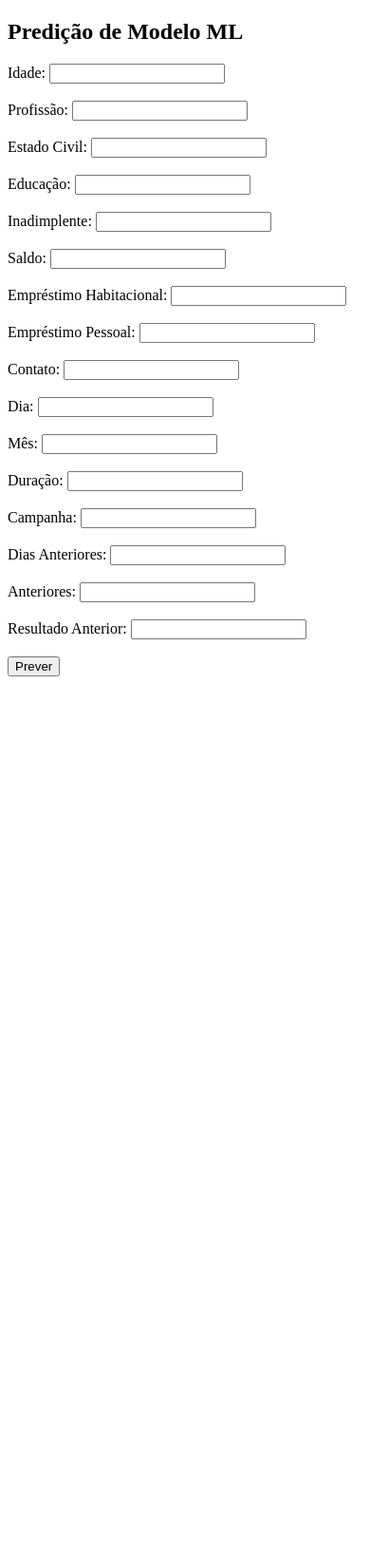
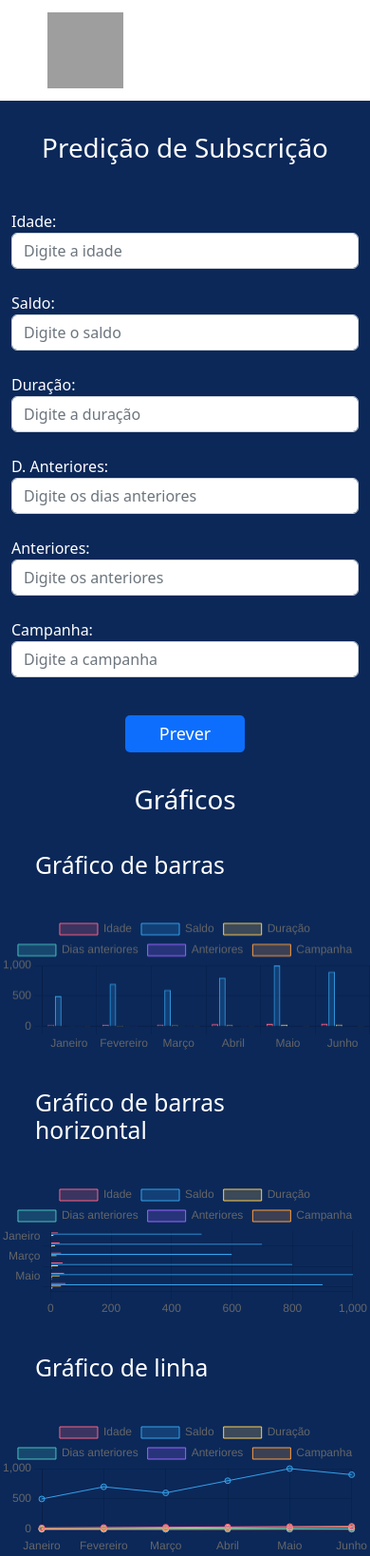
Before and after one commit to RodrigoD4v/ProjetoBackEnd, a Flask app: page / in a window 390 px wide. Shown: the whole page at 95% size. Before the commit the page ends 712 px from the top, so only its background shows below. Run offline with Flask 3, Linux system fonts and the light colour scheme; parts of the project's set-up code (start-up, migrations or seed data) failed here and were passed over; grey boxes are pictures that could not be loaded.

Commit message:
implementing home page

```diff
--- a/app/static/css/home.css
+++ b/app/static/css/home.css
@@ -0,0 +1,28 @@
+body {
+    background-color: #0B2859;
+    color: #fff;
+}
+
+nav {
+    background-color: #fff;
+}
+
+nav img {
+    margin-left: 2.5em;
+}
+
+h1 {
+    text-align: center;
+    margin: 1.2em;
+}
+
+h2 {
+    margin: 1.5em;
+}
+
+#btn-predict {
+    padding: 6px 36px;
+    font-size: 18px;
+    border-radius: 5px;
+    border: none;
+}
--- a/app/static/js/home.js
+++ b/app/static/js/home.js
@@ -0,0 +1,111 @@
+ // Função para configurar um gráfico de barra
+ function setupBarChart(ctx, data) {
+    return new Chart(ctx, {
+        type: 'bar',
+        data: data,
+        options: {
+            scales: {
+                y: {
+                    beginAtZero: true
+                }
+            }
+        }
+    });
+}
+
+// Função para configurar um gráfico de barras horizontais
+function setupHorizontalBarChart(ctx, data) {
+    return new Chart(ctx, {
+        type: 'bar',
+        data: data,
+        options: {
+            indexAxis: 'y',
+            scales: {
+                y: {
+                    beginAtZero: true
+                }
+            }
+        }
+    });
+}
+
+// Função para configurar um gráfico de linha
+function setupLineChart(ctx, data) {
+    return new Chart(ctx, {
+        type: 'line',
+        data: data,
+        options: {
+            scales: {
+                y: {
+                    beginAtZero: true
+                }
+            }
+        }
+    });
+}
+
+// Dados para os gráficos
+const chartData = {
+    labels: ['Janeiro', 'Fevereiro', 'Março', 'Abril', 'Maio', 'Junho'],
+    datasets: [{
+        label: 'Idade',
+        data: [25, 30, 35, 40, 45, 50],
+        backgroundColor: 'rgba(255, 99, 132, 0.2)',
+        borderColor: 'rgba(255, 99, 132, 1)',
+        borderWidth: 1
+    }, {
+        label: 'Saldo',
+        data: [500, 700, 600, 800, 1000, 900],
+        backgroundColor: 'rgba(54, 162, 235, 0.2)',
+        borderColor: 'rgba(54, 162, 235, 1)',
+        borderWidth: 1
+    }, {
+        label: 'Duração',
+        data: [10, 15, 20, 25, 30, 35],
+        backgroundColor: 'rgba(255, 206, 86, 0.2)',
+        borderColor: 'rgba(255, 206, 86, 1)',
+        borderWidth: 1
+    }, {
+        label: 'Dias anteriores',
+        data: [3, 4, 2, 5, 6, 7],
+        backgroundColor: 'rgba(75, 192, 192, 0.2)',
+        borderColor: 'rgba(75, 192, 192, 1)',
+        borderWidth: 1
+    }, {
+        label: 'Anteriores',
+        data: [2, 3, 1, 4, 5, 6],
+        backgroundColor: 'rgba(153, 102, 255, 0.2)',
+        borderColor: 'rgba(153, 102, 255, 1)',
+        borderWidth: 1
+    }, {
+        label: 'Campanha',
+        data: [1, 0, 2, 1, 3, 2],
+        backgroundColor: 'rgba(255, 159, 64, 0.2)',
+        borderColor: 'rgba(255, 159, 64, 1)',
+        borderWidth: 1
+    }]
+};
+
+// Obtendo os contextos dos gráficos
+const ctxBar = document.getElementById('barChart').getContext('2d');
+const ctxHorizontalBar = document.getElementById('horizontalBarChart').getContext('2d');
+const ctxLine = document.getElementById('lineChart').getContext('2d');
+
+// Configurando os gráficos
+const barChart = setupBarChart(ctxBar, chartData);
+const horizontalBarChart = setupHorizontalBarChart(ctxHorizontalBar, chartData);
+const lineChart = setupLineChart(ctxLine, chartData);
+
+// Eventos de abertura e fechamento do modal (preservados conforme o código original)
+document.getElementById('btn-predict').addEventListener('click', function() {
+    console.log('OHHH caraiii');
+    $('.modal').modal('show');
+});
+
+document.querySelector('.btn-close').addEventListener('click', function() {
+    $('#exampleModalCenter').modal('hide');
+});
+
+document.querySelector('.btn-secondary').addEventListener('click', function() {
+    $('#exampleModalCenter').modal('hide');
+});
--- a/app/templates/home.html
+++ b/app/templates/home.html
@@ -3,60 +3,93 @@
 <head>
     <meta charset="UTF-8">
     <meta name="viewport" content="width=device-width, initial-scale=1.0">
+    <link href="https://cdn.jsdelivr.net/npm/bootstrap@5.2.3/dist/css/bootstrap.min.css" rel="stylesheet" integrity="sha384-rbsA2VBKQhggwzxH7pPCaAqO46MgnOM80zW1RWuH61DGLwZJEdK2Kadq2F9CUG65" crossorigin="anonymous">
+    <link rel="stylesheet" href="../static/css/home.css">
     <title>Predição de Modelo ML</title>
 </head>
 <body>
-    <h2>Predição de Modelo ML</h2>
-    <form action="/predict" method="post">
-        <label for="age">Idade:</label>
-        <input type="text" id="age" name="age"><br><br>
+    <nav class="navbar navbar-light">
+        <a class="navbar-brand" href="#">
+          <img src="../static/images/logo.svg" width="80" height="80" class="d-inline-block align-top" alt="">
+        </a>
+      </nav>
+    <h1>Predição de Subscrição</h1>
 
-        <label for="job">Profissão:</label>
-        <input type="text" id="job" name="job"><br><br>
+    <div class="container mt-5">
+        <div class="row justify-content-center">
+            <div class="col-md-8">
+                <form action="/predict" method="post">
+                    <div class="row">
+                        <div class="col-md-6">
+                            <div class="form-group mb-4">
+                                <label for="age">Idade:</label>
+                                <input type="text" class="form-control" id="age" name="age" placeholder="Digite a idade">
+                            </div>
+                            <div class="form-group mb-4">
+                                <label for="balance">Saldo:</label>
+                                <input type="text" class="form-control" id="balance" name="balance" placeholder="Digite o saldo">
+                            </div>
+                            <div class="form-group mb-4">
+                                <label for="duration">Duração:</label>
+                                <input type="text" class="form-control" id="duration" name="duration" placeholder="Digite a duração">
+                            </div>
+                        </div>
+                        <div class="col-md-6">
+                            <div class="form-group mb-4">
+                                <label for="pdays">D. Anteriores:</label>
+                                <input type="text" class="form-control" id="pdays" name="pdays" placeholder="Digite os dias anteriores">
+                            </div>
+                            <div class="form-group mb-4">
+                                <label for="previous">Anteriores:</label>
+                                <input type="text" class="form-control" id="previous" name="previous" placeholder="Digite os anteriores">
+                            </div>
+                            <div class="form-group mb-4">
+                                <label for="campaign">Campanha:</label>
+                                <input type="text" class="form-control" id="campaign" name="campaign" placeholder="Digite a campanha">
+                            </div>
+                        </div>
+                    </div>
+                    <div class="row mt-3">
+                        <div class="col-md-12 text-center">
+                            <button type="submit" id="btn-predict" class="btn btn-primary">Prever</button>
+                        </div>
+                    </div>
+                </form>
+            </div>
+        </div>
+    </div>
 
-        <label for="marital">Estado Civil:</label>
-        <input type="text" id="marital" name="marital"><br><br>
+    <div class="modal fade" id="exampleModalCenter" tabindex="-1" role="dialog" aria-labelledby="exampleModalCenterTitle" aria-hidden="true">
+        <div class="modal-dialog modal-dialog-centered" role="document">
+          <div class="modal-content">
+            <div class="modal-header">
+              <h5 class="modal-title" id="exampleModalLongTitle">Modal title</h5>
+              <button type="button" class="btn-close" data-dismiss="modal" aria-label="Close"></button>
+            </div>
+            <div class="modal-body">
+              -- RESULTADO DO BACKEND --
+            </div>
+            <div class="modal-footer">
+              <button type="button" class="btn btn-secondary" data-dismiss="modal">Fechar</button>
+            </div>
+          </div>
+        </div>
+      </div>
 
-        <label for="education">Educação:</label>
-        <input type="text" id="education" name="education"><br><br>
+    <h1>Gráficos</h1>
 
-        <label for="default">Inadimplente:</label>
-        <input type="text" id="default" name="default"><br><br>
+    <h2>Gráfico de barras</h2>
+    <canvas id="barChart" width="400" height="150"></canvas>
 
-        <label for="balance">Saldo:</label>
-        <input type="text" id="balance" name="balance"><br><br>
+    <h2>Gráfico de barras horizontal</h2>
+    <canvas id="horizontalBarChart" width="400" height="150"></canvas>
 
-        <label for="housing">Empréstimo Habitacional:</label>
-        <input type="text" id="housing" name="housing"><br><br>
+    <h2>Gráfico de linha</h2>
+    <canvas id="lineChart" width="400" height="150"></canvas>
 
-        <label for="loan">Empréstimo Pessoal:</label>
-        <input type="text" id="loan" name="loan"><br><br>
-
-        <label for="contact">Contato:</label>
-        <input type="text" id="contact" name="contact"><br><br>
-
-        <label for="day">Dia:</label>
-        <input type="text" id="day" name="day"><br><br>
-
-        <label for="month">Mês:</label>
-        <input type="text" id="month" name="month"><br><br>
-
-        <label for="duration">Duração:</label>
-        <input type="text" id="duration" name="duration"><br><br>
-
-        <label for="campaign">Campanha:</label>
-        <input type="text" id="campaign" name="campaign"><br><br>
-
-        <label for="pdays">Dias Anteriores:</label>
-        <input type="text" id="pdays" name="pdays"><br><br>
-
-        <label for="previous">Anteriores:</label>
-        <input type="text" id="previous" name="previous"><br><br>
-
-        <label for="poutcome">Resultado Anterior:</label>
-        <input type="text" id="poutcome" name="poutcome"><br><br>
-
-        <input type="submit" value="Prever">
-    </form>
+    <script src="https://cdn.jsdelivr.net/npm/chart.js"></script>
+    <script src="https://code.jquery.com/jquery-3.5.1.slim.min.js"></script>
+    <script src="https://cdn.jsdelivr.net/npm/bootstrap@5.2.3/dist/js/bootstrap.bundle.min.js" integrity="sha384-kenU1KFdBIe4zVF0s0G1M5b4hcpxyD9F7jL+jjXkk+Q2h455rYXK/7HAuoJl+0I4" crossorigin="anonymous"></script>
+    <script src="../static/js/home.js"></script>
 </body>
 </html>
```
Also changed, not shown: app/static/images/logo.svg (added).
